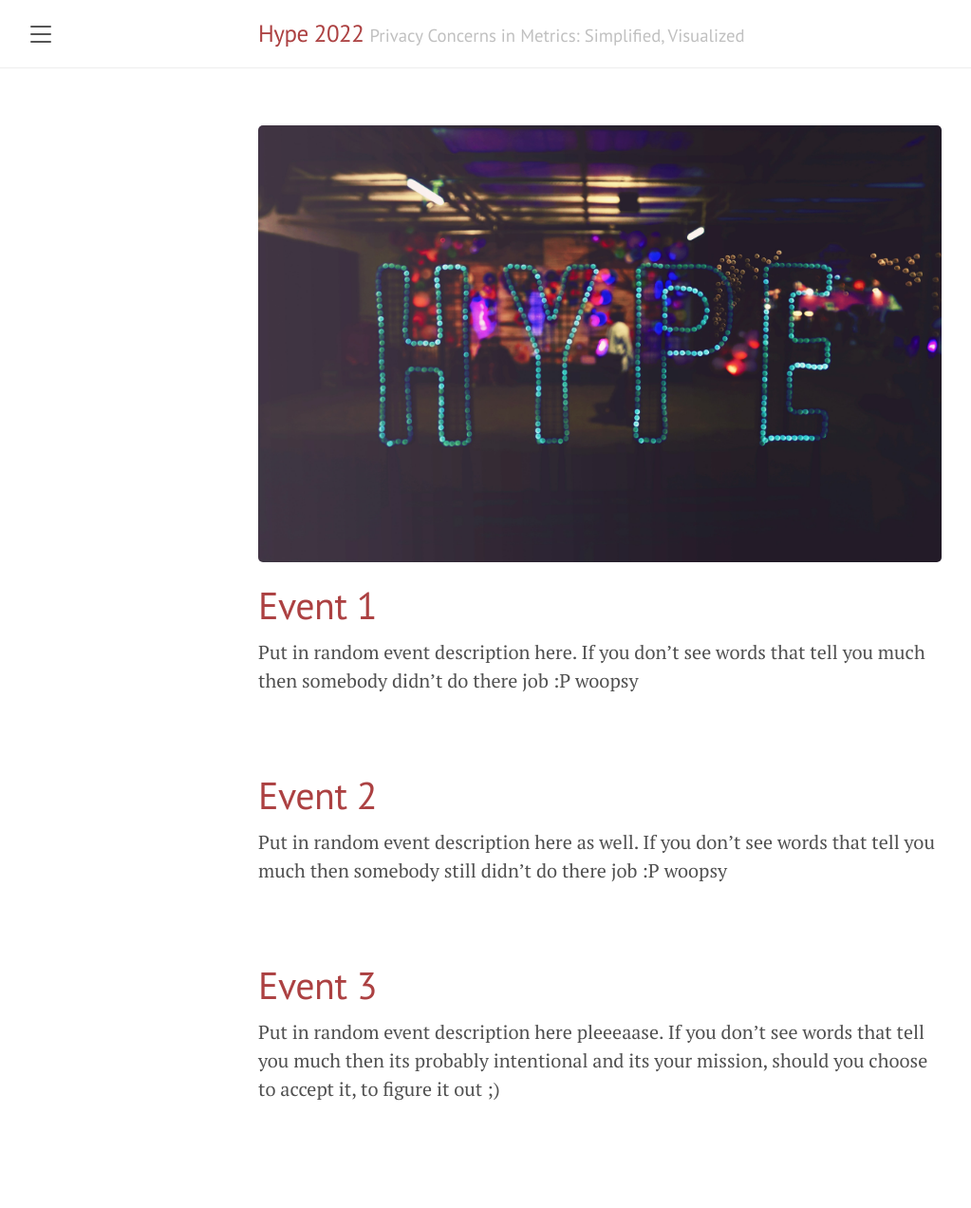
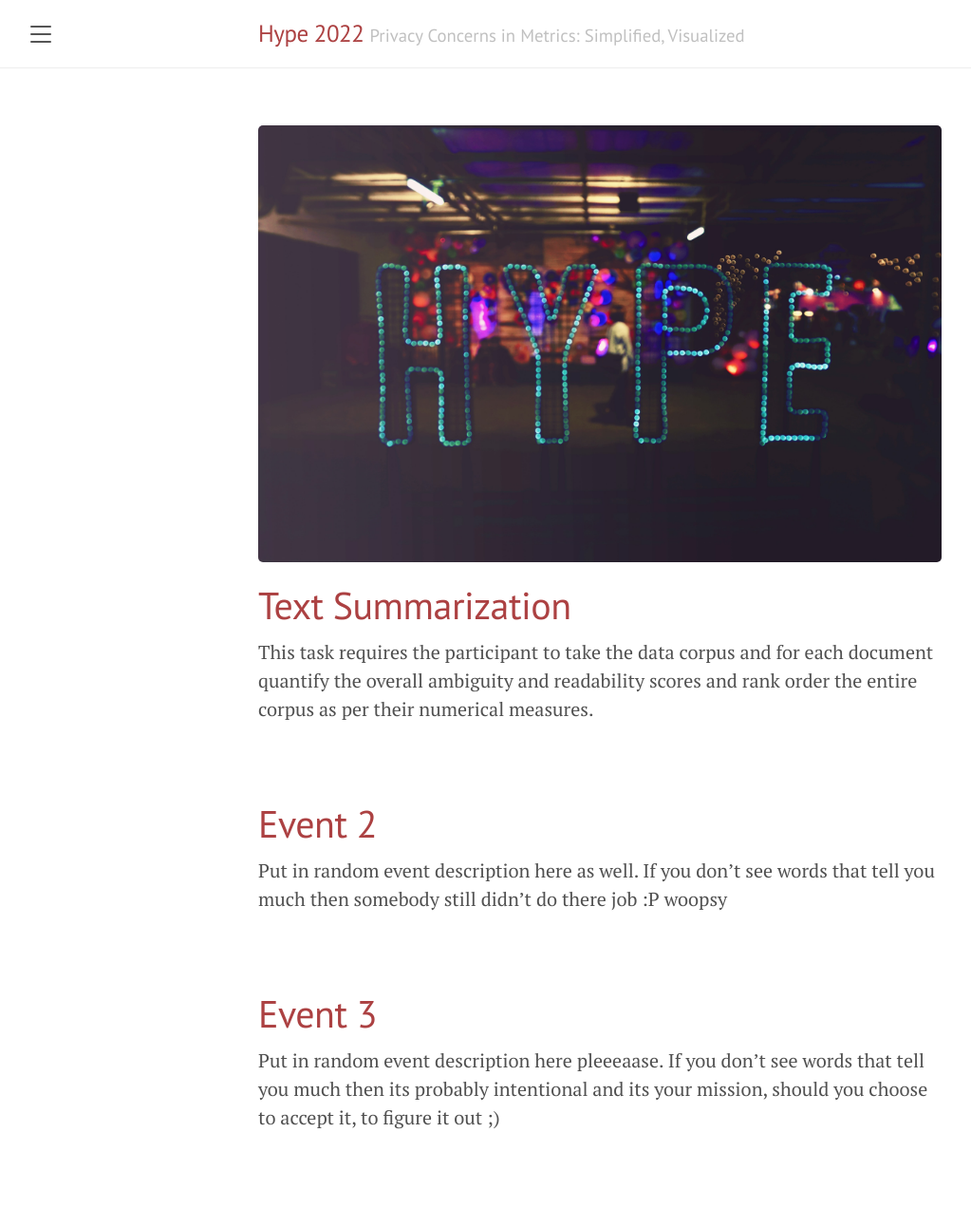
Before and after one commit to festusdrakon/Hype2022, a Jekyll site: the page built from index.html, in a window 1280 px wide. Shown: the whole page at 95% size, without its empty margins (8-1031 px from the left). Built offline with Jekyll 4.4.1, drawn with Linux system fonts in a browser that asks for light colours; the list of posts is cut into pages by our own code; before the commit the page ends 1242 px from its top, so only the background shows below that.

Commit message:
Update 2022-02-12-event1.md

```diff
--- a/_posts/2022-02-12-event1.md
+++ b/_posts/2022-02-12-event1.md
@@ -1,6 +1,6 @@
 ---
 layout: post
-title: Event 1
+title: Text Summarization
 ---
 
-Put in random event description here. If you don't see words that tell you much then somebody didn't do there job :P woopsy
+This task requires the participant to take the data corpus and for each document quantify the overall ambiguity and readability scores and rank order the entire corpus as per their numerical measures.
```
